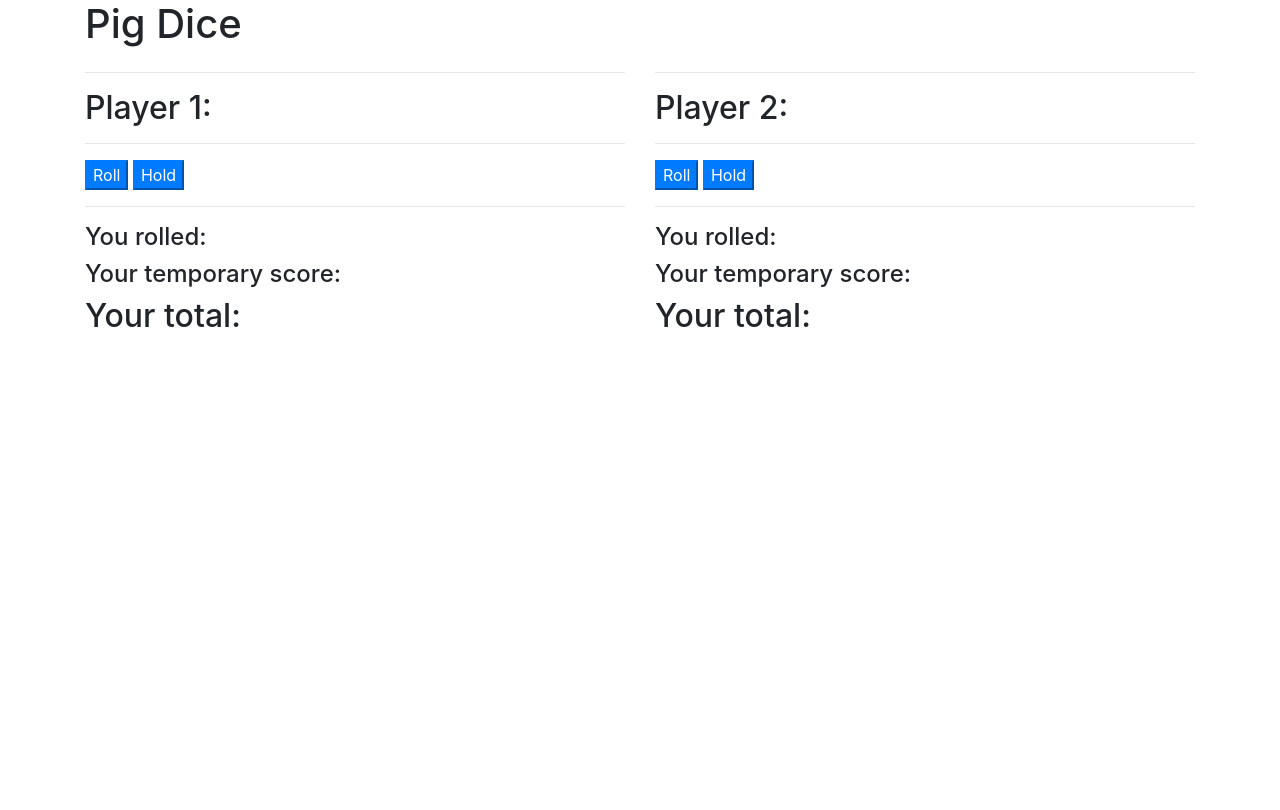
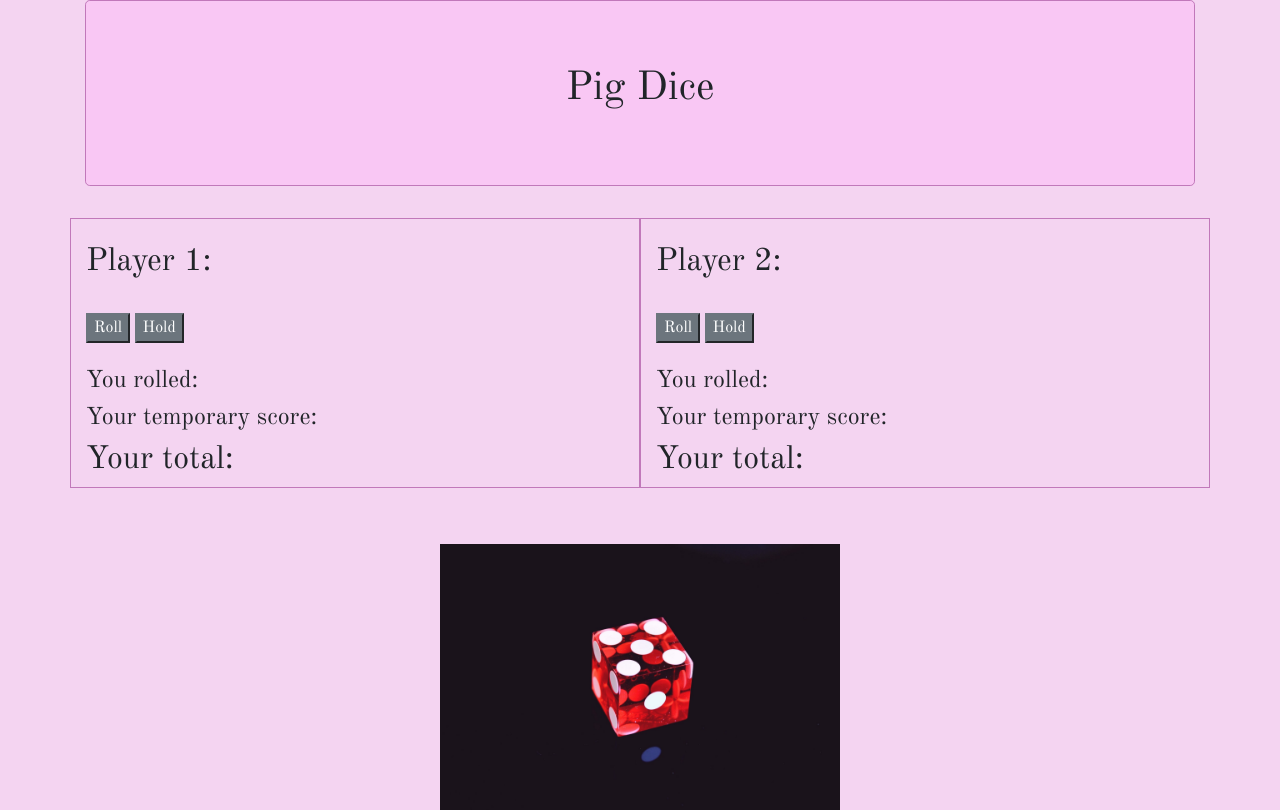
Before and after one commit to zsuzsannamangu/pigdice, a plain HTML site: page index.html in a window 1280 px wide. Drawn offline with nearby package versions, Linux system fonts and the light colour scheme.

Commit message:
add styling

```diff
--- a/css/styles.css
+++ b/css/styles.css
@@ -1,3 +1,23 @@
 .endmessage1, .endmessage2 {
   display: none;
 }
+
+body {
+  background-color: #f4d4f1;
+  font-family: 'Old Standard TT', serif;
+}
+
+.jumbotron {
+  background-color: #f9c7f4;
+  border: 1px solid #c178ba;
+  text-align: center;
+}
+
+.col-md-6 {
+  border: 1px solid #c178ba;
+}
+
+img{
+  width: 400px;
+  margin-top: 5%;
+}
--- a/index.html
+++ b/index.html
@@ -5,22 +5,25 @@
   <link href="css/styles.css" rel="stylesheet" type="text/css">
   <script src="https://cdnjs.cloudflare.com/ajax/libs/jquery/3.3.1/jquery.min.js"></script>
   <script src="js/scripts.js"></script>
+  <link href="https://fonts.googleapis.com/css?family=Old+Standard+TT" rel="stylesheet">
   <title>Pig Dice</title>
   <title></title>
 </head>
 <body>
   <div class="container">
+    <div class="jumbotron">
       <h1>Pig Dice</h1>
+    </div>
     <div class="row">
       <div class="col-md-6">
-        <hr>
+        <br>
         <h2>Player 1:</h2>
-        <hr>
+        <br>
         <div class="player1-btn">
-          <button type="button" class="btn1 btn-primary">Roll</button>
-          <button type="button" class="btn2 btn-primary">Hold</button>
+          <button type="button" class="btn1 btn-secondary">Roll</button>
+          <button type="button" class="btn2 btn-secondary">Hold</button>
         </div>
-        <hr>
+        <br>
         <div id="player1rolledNumber">
           <h4>You rolled: <span class="player1rolled"></span></h4>
         </div>
@@ -36,14 +39,14 @@
       </div>
 
       <div class="col-md-6">
-        <hr>
+        <br>
         <h2>Player 2:</h2>
-        <hr>
+        <br>
         <div class="player2-btn">
-          <button type="button" class="btn3 btn-primary">Roll</button>
-          <button type="button" class="btn4 btn-primary">Hold</button>
+          <button type="button" class="btn3 btn-secondary">Roll</button>
+          <button type="button" class="btn4 btn-secondary">Hold</button>
         </div>
-        <hr>
+        <br>
         <div id="player2rolledNumber">
           <h4>You rolled: <span class="player2rolled"></span></h4>
         </div>
@@ -58,6 +61,8 @@
         </div>
       </div>
     </div>
+    <center>
+    <img src="img/dice.jpg" alt="An image of a dice.">
   </div>
 </div>
 </body>
--- a/js/scripts.js
+++ b/js/scripts.js
@@ -10,7 +10,7 @@ Player.prototype.Roll = function() {
   var number = diceRoll();
   if (number === 1) {
     this.currentRoll = number;
-    this.EndTurn();
+    // this.EndTurn();
     return 0
   } else {
     this.currentRoll = number;
@@ -21,34 +21,36 @@ Player.prototype.Roll = function() {
 
 Player.prototype.Hold = function () {
   var totalScore = this.Score += this.tempScore;
-  this.EndTurn();
+  // this.EndTurn();
   return totalScore
 
 }
 
-Player.prototype.EndTurn = function() {
-  this.tempScore = 0;
-  // return 0;
-  this.Game.nextPlayer();
-}
-
-function Game() {
-  this.players = [];
-  this.currentPlayerIndex = 0;
-}
-
-Game.prototype.addPlayer = function(player) {
-  this.players.push(player);
-  player.game = this;
-}
-
-Game.prototype.nextPlayer = function(){
-  var currentPlayer = this.players[this.currentPlayerIndex]
-  if (this.currentPlayerIndex === this.players.length - 1) {
-      this.currentPlayerIndex = 0 }
-      else {
-      this.currentPlayerIndex++ }
-    }
+// Player.prototype.EndTurn = function() {
+//   this.tempScore = 0;
+//   // return 0;
+//   this.newGame.nextPlayer();
+// }
+//
+// function Game() {
+//   this.players = [];
+//   this.currentPlayerIndex = 0;
+// }
+//
+// Game.prototype.addPlayer = function(player) {
+//   this.players.push(player);
+//   player.game = this;
+// }
+//
+// Game.prototype.nextPlayer = function(){
+//   var currentPlayer = this.players[this.currentPlayerIndex]
+//   if (this.currentPlayerIndex === this.players.length - 1) {
+//       this.currentPlayerIndex = 0
+//     }
+//       else {
+//       this.currentPlayerIndex++
+//     }
+// }
 
 
 //Business Logic for diceRoll -----
@@ -58,6 +60,7 @@ function diceRoll() {
 
 
 $(document).ready(function()  {
+  // var newGame = new Game();
   var newPlayer = new Player();
   var newPlayer2 = new Player();
   var currPlayer = newPlayer
```
Also changed, not shown: img/dice.jpg (added). Lines whose indentation alone changed are shown as unchanged.
